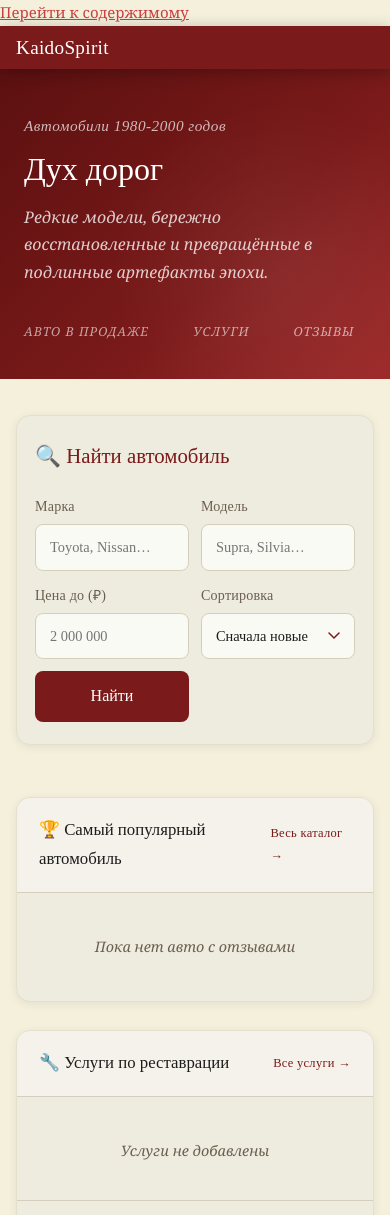
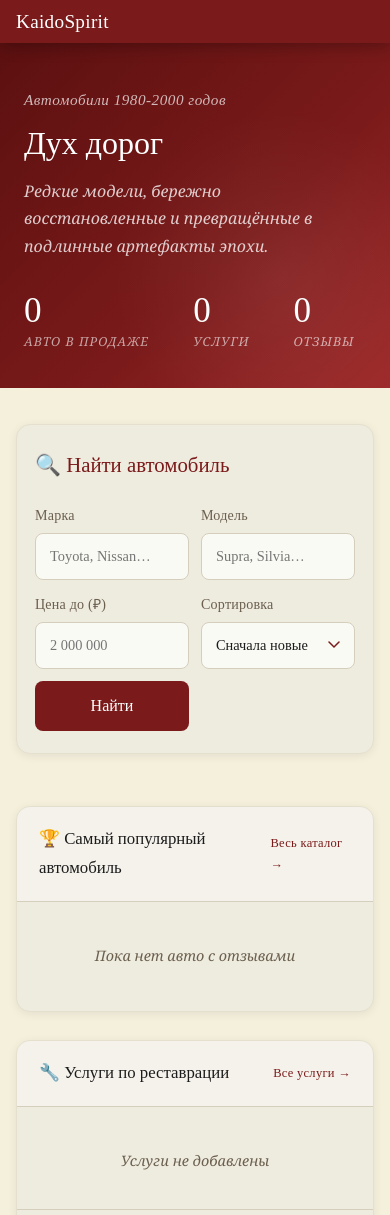
Before and after one commit to aleksandramon/veb-razrabotka, a Django app: page / in a window 390 px wide. Shown: the top 1215 px of the page. Run offline with Django 5.2, Linux system fonts and the light colour scheme; the visitor is signed in with stand-in values (Sample User, id 1); data comes from the database, SQL or seed files in the repository; data that the repository does not hold is empty.

Commit message:
Третий коммит, адаптивность

```diff
--- a/mysite/avto/static/avto/style.css
+++ b/mysite/avto/static/avto/style.css
@@ -33,7 +33,7 @@ body {
   background: var(--cream);
   color: var(--text-main);
   font-family: 'Lora', Georgia, serif;
-  font-size: 15px;
+  font-size: 1.25rem;
   line-height: 1.72;
   min-height: 100vh;
   display: flex;
@@ -129,10 +129,11 @@ img { display: block; max-width: 100%; }
 
 /* Nav */
 .ks-nav {
-  display: flex;
+  flex-wrap: wrap;
   align-items: center;
   gap: 4px;
 }
+
 .ks-nav a {
   color: rgba(255,255,255,0.88);
   font-family: 'Kelly Slab', serif;
@@ -951,3 +952,88 @@ img { display: block; max-width: 100%; }
   .ks-footer-right { text-align: center; }
   .ks-search-widget { padding: 22px 18px; }
 }
+
+.skip-link {
+    position: absolute;
+    left: -9999px;
+    top: 0;
+    background: #ffffff;
+    color: #000000;
+    padding: 0.8rem 1rem;
+    z-index: 9999;
+    border-radius: 0 0 8px 8px;
+    text-decoration: none;
+    font-family: 'Kelly Slab', serif;
+}
+
+.skip-link:focus {
+    left: 20px;
+}
+
+@media print {
+
+    body {
+        background: white;
+        color: black;
+        font-size: 12pt;
+    }
+
+    .ks-header,
+    .ks-footer,
+    .btn-ks,
+    .ks-search-widget,
+    .ks-widget-more,
+    .ks-fav-btn {
+        display: none !important;
+    }
+
+    .ks-main {
+        max-width: 100%;
+        padding: 0;
+        margin: 0;
+    }
+
+    .ks-card,
+    .ks-widget,
+    .ks-detail-panel {
+        box-shadow: none;
+        border: 1px solid #999;
+        background: white;
+    }
+
+    img {
+        max-width: 100%;
+        page-break-inside: avoid;
+    }
+
+    a {
+        color: black;
+        text-decoration: none;
+    }
+
+    h1,
+    h2,
+    h3 {
+        color: black;
+    }
+}
+
+a:focus,
+button:focus,
+input:focus,
+select:focus,
+textarea:focus {
+    outline: 3px solid var(--gold);
+    outline-offset: 3px;
+}
+
+.sr-only {
+    position: absolute;
+    width: 1px;
+    height: 1px;
+    padding: 0;
+    margin: -1px;
+    overflow: hidden;
+    clip: rect(0,0,0,0);
+    border: 0;
+}
--- a/mysite/avto/templates/avto/base.html
+++ b/mysite/avto/templates/avto/base.html
@@ -27,6 +27,7 @@
             <a href="{% url 'order_list' %}">Заказы</a>
 
             {% if user.is_authenticated %}
+                <a href="{% url 'favorites' %}">Избранное</a>
                 <a href="{% url 'logout' %}" class="btn-nav-accent">Выйти</a>
             {% else %}
                 <a href="{% url 'login' %}">Вход</a>
--- a/mysite/avto/templates/avto/home.html
+++ b/mysite/avto/templates/avto/home.html
@@ -37,8 +37,8 @@
   <form method="get" action="{% url 'home' %}">
     <div class="ks-search-grid">
       <div>
-        <label class="ks-label">Марка</label>
-        <input class="ks-input" type="text" name="q_brand"
+        <label for='brand' class="ks-label">Марка</label>
+        <input id='brand' class="ks-input" type="text" name="q_brand"
                placeholder="Toyota, Nissan…"
                value="{{ q_brand }}" list="brands-dl">
         <datalist id="brands-dl">
@@ -46,20 +46,20 @@
         </datalist>
       </div>
       <div>
-        <label class="ks-label">Модель</label>
-        <input class="ks-input" type="text" name="q_model"
+        <label for="model" class="ks-label">Модель</label>
+        <input id="model" class="ks-input" type="text" name="q_model"
                placeholder="Supra, Silvia…"
                value="{{ q_model }}">
       </div>
       <div>
-        <label class="ks-label">Цена до (₽)</label>
-        <input class="ks-input" type="number" name="q_max_price"
+        <label for="q_max_price" class="ks-label">Цена до (₽)</label>
+        <input id="q_max_price" class="ks-input" type="number" name="q_max_price"
                placeholder="2 000 000"
                value="{{ q_max_price }}">
       </div>
       <div>
-        <label class="ks-label">Сортировка</label>
-        <select class="ks-select" name="q_sort">
+        <label for="q_sort" class="ks-label">Сортировка</label>
+        <select id="q_sort" class="ks-select" name="q_sort">
           <option value="-created_at" {% if q_sort == '-created_at' %}selected{% endif %}>Сначала новые</option>
           <option value="price"       {% if q_sort == 'price'       %}selected{% endif %}>Цена ↑</option>
           <option value="-price"      {% if q_sort == '-price'      %}selected{% endif %}>Цена ↓</option>
--- a/mysite/avto/views.py
+++ b/mysite/avto/views.py
@@ -25,7 +25,6 @@ from .forms import CarForm, ServiceForm, ReviewForm, CarEquipmentPackageForm, Re
 
 
 def home(request):
-    return render(request, 'avto/home.html')
 
     q_brand = request.GET.get('q_brand', '').strip()
     q_model = request.GET.get('q_model', '').strip()
```
Also changed, not shown: mysite/avto/templates/avto/style.css (deleted, +0 -10 lines).
